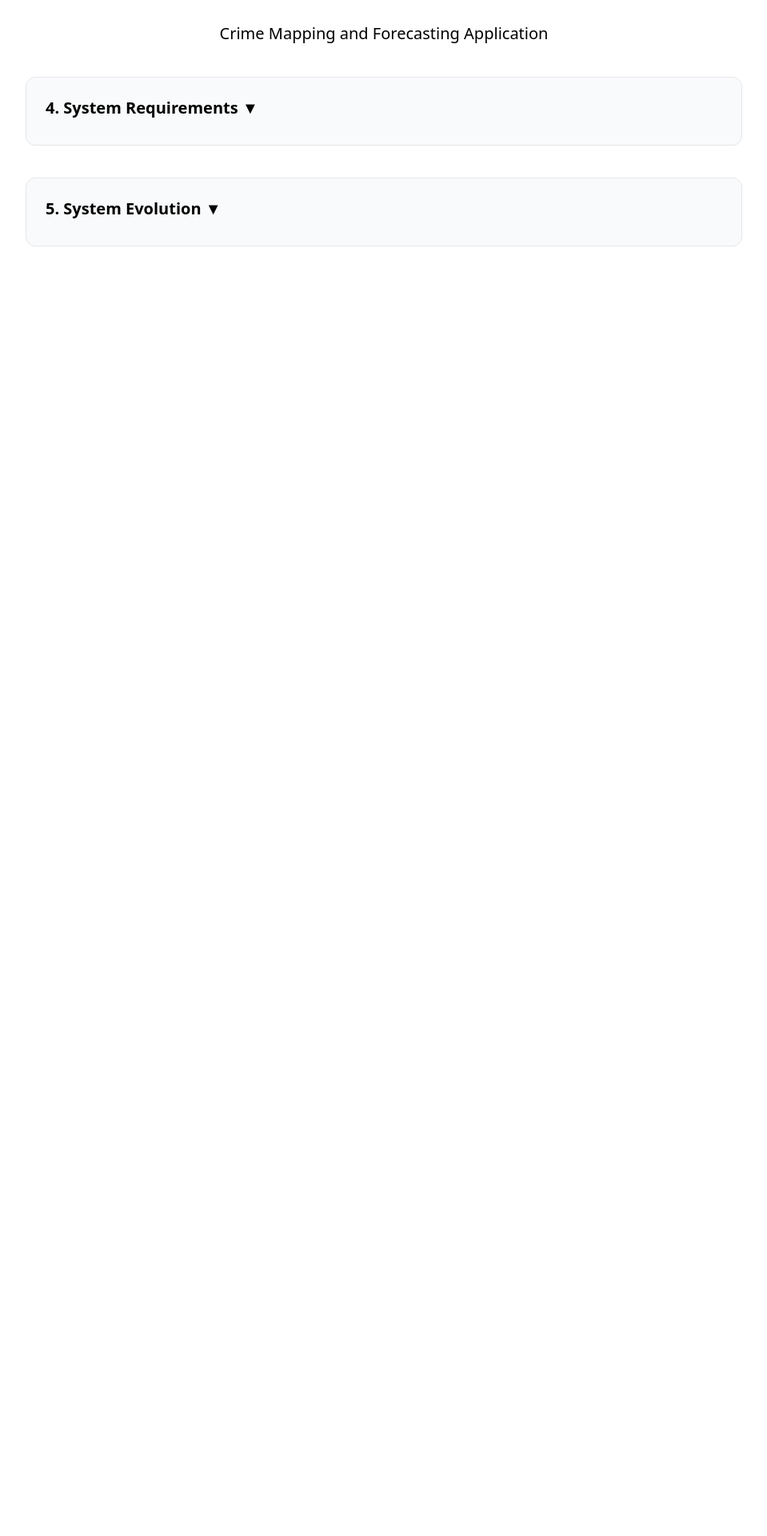
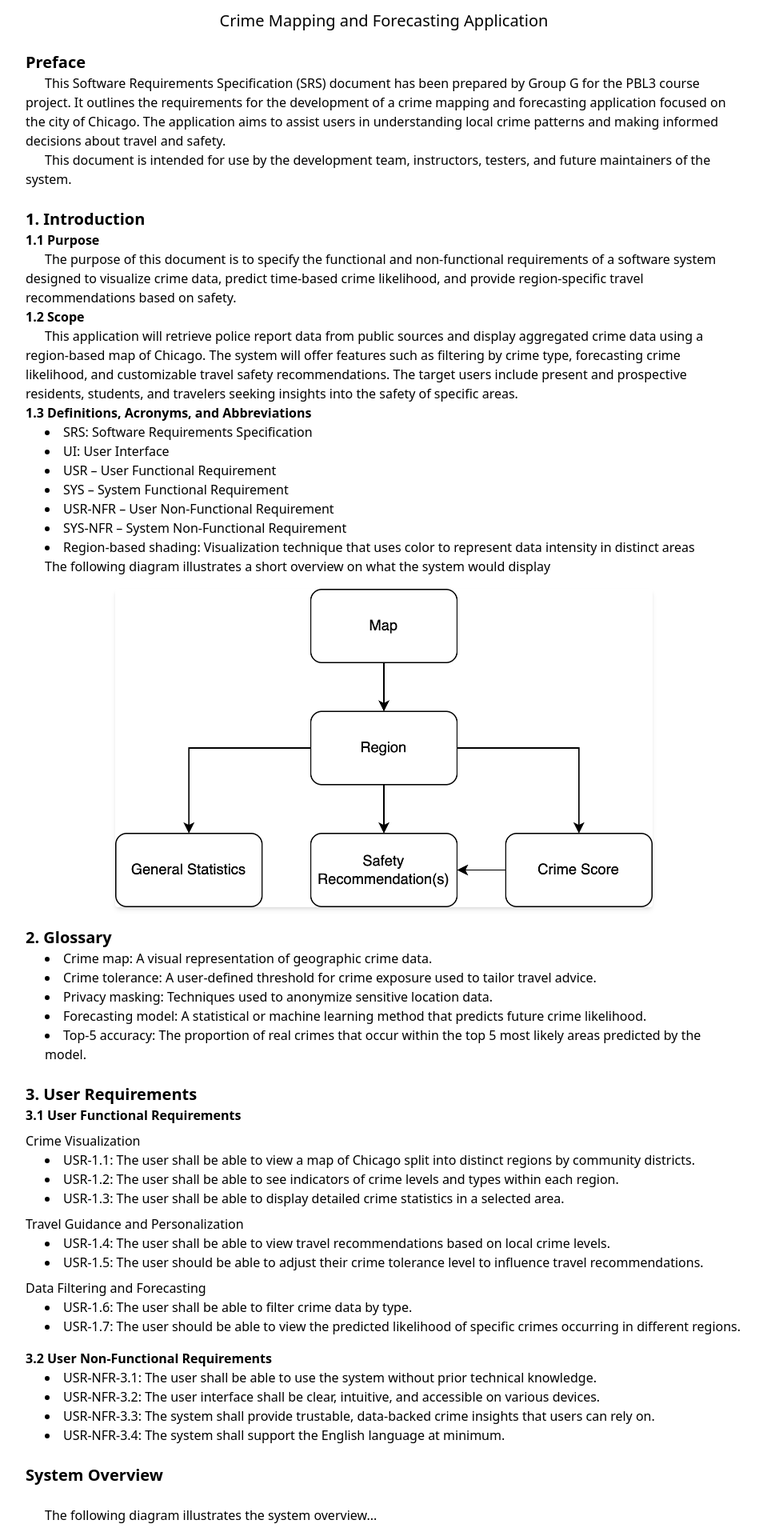
Before and after one commit to PBLGroupG/PBLGroupG.github.io, a Next.js app: page /document in a window 1280 px wide. Shown: the part 260-2180 px from the top of the page at 80% size, without its empty margins (160-1119 px from the left). Before the commit the page ends 996 px from the top, so only its background shows below. Built offline with nearby package versions, Linux system fonts and the light colour scheme.

Commit message:
Update page.tsx

```diff
--- a/app/document/page.tsx
+++ b/app/document/page.tsx
@@ -1,35 +1,95 @@
-import { useState } from "react";
-
-type CollapsibleSectionProps = {
-  title: string;
-  children: React.ReactNode;
-};
-
-function CollapsibleSection({ title, children }: CollapsibleSectionProps) {
-  const [open, setOpen] = useState(false);
-  return (
-    <div className="border rounded-xl p-6 bg-gray-50 space-y-4">
-      <button
-        className="w-full text-left text-xl font-bold mb-2 text-black hover:text-blue-600"
-        onClick={() => setOpen(!open)}
-      >
-        {title} {open ? "▲" : "▼"}
-      </button>
-      {open && <div className="space-y-4 border-t pt-4">{children}</div>}
-    </div>
-  );
-}
-
-
 export default function DocumentPage() {
   return (
     <section className="min-h-screen px-6 py-20 bg-white text-black transition-colors">
-      <div className="max-w-4xl mx-auto space-y-10 font-sans text-[16px]">
+      <div className="max-w-4xl mx-auto space-y-6 font-sans text-[16px]">
         <h1 className="text-center text-3xl font-bold mb-2">Software Requirements Specification (SRS)</h1>
-        <h2 className="text-center text-xl font-medium mb-12">Crime Mapping and Forecasting Application</h2>
+        <h2 className="text-center text-xl font-medium mb-8">Crime Mapping and Forecasting Application</h2>
 
-        <article className="space-y-10">
-          <CollapsibleSection title="4. System Requirements">
+        <article className="space-y-6">
+          <section>
+            <h3 className="text-xl font-bold">Preface</h3>
+            <p className="indent-6">This Software Requirements Specification (SRS) document has been prepared by Group G for the PBL3 course project. It outlines the requirements for the development of a crime mapping and forecasting application focused on the city of Chicago. The application aims to assist users in understanding local crime patterns and making informed decisions about travel and safety.</p>
+            <p className="indent-6">This document is intended for use by the development team, instructors, testers, and future maintainers of the system.</p>
+          </section>
+
+          <section id="section-1">
+            <h3 className="text-xl font-bold">1. Introduction</h3>
+            <p><strong>1.1 Purpose</strong></p>
+            <p className="indent-6">The purpose of this document is to specify the functional and non-functional requirements of a software system designed to visualize crime data, predict time-based crime likelihood, and provide region-specific travel recommendations based on safety.</p>
+            <p><strong>1.2 Scope</strong></p>
+            <p className="indent-6">This application will retrieve police report data from public sources and display aggregated crime data using a region-based map of Chicago. The system will offer features such as filtering by crime type, forecasting crime likelihood, and customizable travel safety recommendations. The target users include present and prospective residents, students, and travelers seeking insights into the safety of specific areas.</p>
+            <p><strong>1.3 Definitions, Acronyms, and Abbreviations</strong></p>
+            <ul className="list-disc list-inside ml-6">
+              <li>SRS: Software Requirements Specification</li>
+              <li>UI: User Interface</li>
+              <li>USR – User Functional Requirement</li>
+              <li>SYS – System Functional Requirement</li>
+              <li>USR-NFR – User Non-Functional Requirement</li>
+              <li>SYS-NFR – System Non-Functional Requirement</li>
+              <li>Region-based shading: Visualization technique that uses color to represent data intensity in distinct areas</li>
+            </ul>
+
+            <p className="indent-6 mb-4">The following diagram illustrates a short overview on what the system would display</p>
+            <div className="flex justify-center">
+              <img
+                src="/requirements2.png"
+                alt="Overview diagram showing how crime data is represented visually on the map"
+                className="w-full max-w-2xl rounded shadow-md"
+              />
+            </div>
+          </section>
+
+          <section id="section-2">
+            <h3 className="text-xl font-bold">2. Glossary</h3>
+            <ul className="list-disc list-inside ml-6">
+              <li>Crime map: A visual representation of geographic crime data.</li>
+              <li>Crime tolerance: A user-defined threshold for crime exposure used to tailor travel advice.</li>
+              <li>Privacy masking: Techniques used to anonymize sensitive location data.</li>
+              <li>Forecasting model: A statistical or machine learning method that predicts future crime likelihood.</li>
+              <li>Top-5 accuracy: The proportion of real crimes that occur within the top 5 most likely areas predicted by the model.</li>
+            </ul>
+          </section>
+
+          <section id="section-3">
+            <h3 className="text-xl font-bold">3. User Requirements</h3>
+            <h4 className="font-semibold">3.1 User Functional Requirements</h4>
+            <p className="mt-2 font-medium">Crime Visualization</p>
+            <ul className="list-disc list-inside ml-6">
+              <li>USR-1.1: The user shall be able to view a map of Chicago split into distinct regions by community districts.</li>
+              <li>USR-1.2: The user shall be able to see indicators of crime levels and types within each region.</li>
+              <li>USR-1.3: The user shall be able to display detailed crime statistics in a selected area.</li>
+            </ul>
+            <p className="mt-2 font-medium">Travel Guidance and Personalization</p>
+            <ul className="list-disc list-inside ml-6">
+              <li>USR-1.4: The user shall be able to view travel recommendations based on local crime levels.</li>
+              <li>USR-1.5: The user should be able to adjust their crime tolerance level to influence travel recommendations.</li>
+            </ul>
+            <p className="mt-2 font-medium">Data Filtering and Forecasting</p>
+            <ul className="list-disc list-inside ml-6">
+              <li>USR-1.6: The user shall be able to filter crime data by type.</li>
+              <li>USR-1.7: The user should be able to view the predicted likelihood of specific crimes occurring in different regions.</li>
+            </ul>
+            <h4 className="mt-4 font-semibold">3.2 User Non-Functional Requirements</h4>
+            <ul className="list-disc list-inside ml-6">
+              <li>USR-NFR-3.1: The user shall be able to use the system without prior technical knowledge.</li>
+              <li>USR-NFR-3.2: The user interface shall be clear, intuitive, and accessible on various devices.</li>
+              <li>USR-NFR-3.3: The system shall provide trustable, data-backed crime insights that users can rely on.</li>
+              <li>USR-NFR-3.4: The system shall support the English language at minimum.</li>
+            </ul>
+          </section>
+
+          <h3 className="text-xl font-bold mb-2">System Overview</h3>
+          <p className="indent-6 mb-4">The following diagram illustrates the system overview...</p>
+          <div className="flex justify-center">
+            <img
+              src="/Requirements.png"
+              alt="Diagram showing system input sources, data processing flow, and output visualization layers"
+              className="w-full max-w-2xl rounded shadow-md"
+            />
+          </div>
+
+          <section id="section-4">
+            <h3 className="text-xl font-bold">4. System Requirements</h3>
             <h4 className="font-semibold">4.1 System Functional Requirements</h4>
             <p className="mt-2 font-medium">Data Acquisition and Processing</p>
             <ul className="list-disc list-inside ml-6">
@@ -38,82 +98,86 @@ export default function DocumentPage() {
             </ul>
             <p className="mt-2 font-medium">Map Generation and Display</p>
             <ul className="list-disc list-inside ml-6">
-              <li>SYS-2.3: The system shall generate an interactive map of Chicago divided according to the city's 77 neighborhoods.</li>
+              <li>SYS-2.3: The system shall generate an interactive map of Chicago divided according to Chicago's 77 official neighborhoods.</li>
               <li>SYS-2.4: The system shall display crime intensity and type using region-based color shading.</li>
             </ul>
             <p className="mt-2 font-medium">User Interaction and Output</p>
             <ul className="list-disc list-inside ml-6">
               <li>SYS-2.5: The system shall allow filtering of data by crime type and/or time range.</li>
               <li>SYS-2.6: The system should generate region-based travel recommendations based on user-defined crime tolerance.</li>
-              <li>SYS-2.7: The system shall remember the user’s last viewed page upon re-entry to the application.</li>
+              <li>SYS-2.7: The system shall remember which page the user leaves off when the user exits the application.</li>
             </ul>
 
             <h4 className="mt-4 font-semibold">4.2 System Non-Functional Requirements</h4>
             <p className="mt-2 font-medium">Performance and Availability</p>
             <ul className="list-disc list-inside ml-6">
-              <li>SYS-NFR-4.1: 99% uptime over a 30-day period.</li>
-              <li>SYS-NFR-4.2: Map rendering within 2 seconds for 90% of users on standard 4G.</li>
-              <li>SYS-NFR-4.3: Top-5 prediction accuracy of 70% or higher.</li>
-              <li>SYS-NFR-4.4: Support for 500 concurrent users with less than 15% performance drop.</li>
-              <li>SYS-NFR-4.5: Crime predictions generated in under 3 seconds under normal conditions.</li>
+              <li>SYS-NFR-4.1: The system shall have 99% uptime over a rolling 30-day period.</li>
+              <li>SYS-NFR-4.2: The system should render the map within 2 seconds for 90% of users on standard 4G connections.</li>
+              <li>SYS-NFR-4.3: The system shall have a top-5 prediction accuracy of 70% or greater.</li>
+              <li>SYS-NFR-4.4: The system shall support concurrent access by at least 500 users without significant degradation in responsiveness (no more than 15% performance drop).</li>
+              <li>SYS-NFR-4.5: Crime prediction results shall be generated within 3 seconds under standard operating conditions.</li>
             </ul>
             <p className="mt-2 font-medium">Scalability and Maintainability</p>
             <ul className="list-disc list-inside ml-6">
-              <li>SYS-NFR-4.6: Modular code architecture for safe updates.</li>
-              <li>SYS-NFR-4.7: Supports horizontal scaling during peak hours.</li>
-              <li>SYS-NFR-4.8: Configuration updates without system downtime.</li>
+              <li>SYS-NFR-4.6: The system codebase shall follow modular architecture principles to allow updates without affecting unrelated modules.</li>
+              <li>SYS-NFR-4.7: The system shall support horizontal scaling to handle increased user demand during peak usage hours.</li>
+              <li>SYS-NFR-4.8: Configuration changes (e.g., threshold for "high crime" indicators) shall be updatable without requiring system downtime.</li>
             </ul>
             <p className="mt-2 font-medium">Compatibility</p>
             <ul className="list-disc list-inside ml-6">
-              <li>SYS-NFR-4.9: Fully functional on mobile devices (≥2GB RAM, Android 10/iOS 13+).</li>
-              <li>SYS-NFR-4.10: Compatible with Windows 11+, macOS 11+, Android 10+.</li>
+              <li>SYS-NFR-4.9: The system shall be fully functional on mobile devices with ≥2GB RAM and Android 10/iOS 13 or newer.</li>
+              <li>SYS-NFR-4.10: The system shall be compatible with Windows 11+, macOS 11+, and Android 10+.</li>
             </ul>
-            <p className="mt-2 font-medium">Usability and Accessibility</p>
+            <p className="mt-2 font-medium">Usability & Accessibility</p>
             <ul className="list-disc list-inside ml-6">
-              <li>SYS-NFR-4.11: Basic features usable in ≤3 clicks without training.</li>
-              <li>SYS-NFR-4.12: WCAG 2.1 Level AA compliance.</li>
-              <li>SYS-NFR-4.13: Guided onboarding or tooltip help for first-time users.</li>
+              <li>SYS-NFR-4.11: The system interface shall allow new users to perform basic operations (e.g., viewing crime data) with no training and ≤3 clicks.</li>
+              <li>SYS-NFR-4.12: The system shall comply with WCAG 2.1 Level AA to ensure accessibility for users with disabilities.</li>
+              <li>SYS-NFR-4.13: A guided onboarding or tooltip system shall be available for first-time users to assist with feature discovery.</li>
             </ul>
             <p className="mt-2 font-medium">Privacy and Ethics</p>
             <ul className="list-disc list-inside ml-6">
-              <li>SYS-NFR-4.14: No IP/location storage without explicit consent.</li>
-              <li>SYS-NFR-4.15: Use of privacy masking to anonymize data.</li>
-              <li>SYS-NFR-4.16: No third-party data sharing without legal or user agreement.</li>
-              <li>SYS-NFR-4.17: Anonymized logging of data access and changes.</li>
+              <li>SYS-NFR-4.14: The system shall not store any IP addresses or location data unless the user gives explicit consent.</li>
+              <li>SYS-NFR-4.15: The system shall implement privacy masking techniques to prevent the identification of individuals or addresses from crime data.</li>
+              <li>SYS-NFR-4.16: User data shall not be shared with third parties unless required by law or explicitly agreed to by the user.</li>
+              <li>SYS-NFR-4.17: The system shall log all data access and modification events for auditability, but only store logs that are anonymized.</li>
             </ul>
-          </CollapsibleSection>
+          </section>
 
-          <CollapsibleSection title="5. System Evolution">
-            <p className="indent-6">This section outlines potential future features based on user feedback and observed limitations of the current system.</p>
+          <section id="section-5">
+            <h3 className="text-xl font-bold">5. System Evolution</h3>
+            <p className="indent-6">The following features and improvements are future-oriented concepts that are not currently implemented, but represent directions for potential expansion and refinement of the crime mapping and forecasting system. These ideas are based on anticipated user needs, feedback from surveys and focus groups, and limitations observed in the initial prototype.</p>
+            <p className="mt-4 font-medium">Data Sources and Forecasting Accuracy</p>
+            <p className="indent-6">Current Version: Uses historical crime data from the Chicago Police Department Open Data Portal.</p>
+            <p className="indent-6">Evolved Version: Integrates real-time feeds (if available), adds social indicators (e.g., public events, holidays), and improves accuracy through advanced time series forecasting (e.g., LSTM or Prophet). Data granularity could be refined from zone-based to street-level prediction.</p>
+            <p className="mt-4 font-medium">User Personalization and Alert System</p>
+            <p className="indent-6">Current Version: Basic filter and visualization with manual map navigation.</p>
+            <p className="indent-6">Evolved Version: Personalized crime alerts based on user-defined zones and preferences, with optional push notifications or email summaries.</p>
+            <p className="mt-4 font-medium">Multilingual and Accessibility Support</p>
+            <p className="indent-6">Current Version: Interface supports English only.</p>
+            <p className="indent-6">Evolved Version: Adds multilingual UI and screen reader support, potentially offering a "tourist mode" for simplified use.</p>
+            <p className="mt-4 font-medium">Integration with Emergency Services</p>
+            <p className="indent-6">Current Version: Static map and user-only interaction.</p>
+            <p className="indent-6">Evolved Version: Syncs with local emergency platforms for alerts or anonymous reporting (where legally feasible).</p>
+            <p className="mt-4 font-medium">Data Ethics and Privacy Enhancements</p>
+            <p className="indent-6">Current Version: Uses aggregated crime data with basic masking.</p>
+            <p className="indent-6">Evolved Version: Employs differential privacy or location blurring to prevent targeting of specific locations.</p>
+            <p className="mt-4 font-medium">Scalability and Platform Expansion</p>
+            <p className="indent-6">Current Version: Browser-based for mobile and desktop.</p>
+            <p className="indent-6">Evolved Version: Modular backend, API deployment, and dedicated dashboards for partners.</p>
+            <p className="mt-4 font-medium">Offline and Low-Resource Usage</p>
+            <p className="indent-6">Current Version: Requires internet and browser.</p>
+            <p className="indent-6">Evolved Version: Offers static map caching and lightweight rendering support.</p>
+          </section>
 
-            <p className="mt-4 font-medium">Data and Forecasting</p>
-            <p className="indent-6">Current: Historical data from Chicago Police Department.</p>
-            <p className="indent-6">Future: Real-time data, social event indicators, and improved time-series models like LSTM or Prophet. Street-level granularity.</p>
-
-            <p className="mt-4 font-medium">Personalization and Alerts</p>
-            <p className="indent-6">Current: Manual map navigation.</p>
-            <p className="indent-6">Future: Custom alerts via email/push for user-defined zones.</p>
-
-            <p className="mt-4 font-medium">Accessibility and Language</p>
-            <p className="indent-6">Current: English-only UI.</p>
-            <p className="indent-6">Future: Multilingual interface (e.g., Japanese, Chinese, Spanish), screen reader compatibility, and tourist mode.</p>
-
-            <p className="mt-4 font-medium">Emergency Integration</p>
-            <p className="indent-6">Current: Static visual data.</p>
-            <p className="indent-6">Future: Sync with emergency services and allow anonymous incident reporting.</p>
-
-            <p className="mt-4 font-medium">Ethics and Privacy Enhancements</p>
-            <p className="indent-6">Current: Aggregated crime data with basic masking.</p>
-            <p className="indent-6">Future: Differential privacy, location blurring, and review boards for transparency.</p>
-
-            <p className="mt-4 font-medium">Platform Expansion</p>
-            <p className="indent-6">Current: Web-based application.</p>
-            <p className="indent-6">Future: Modular backend APIs, native apps, and government dashboards.</p>
-
-            <p className="mt-4 font-medium">Offline and Lightweight Access</p>
-            <p className="indent-6">Current: Requires stable internet connection.</p>
-            <p className="indent-6">Future: Offline caching and lightweight rendering for low-resource devices.</p>
-          </CollapsibleSection>
+          <section id="section-index">
+            <h3 className="text-xl font-bold">Index</h3>
+            <ul className="list-disc list-inside ml-6">
+              <li><a href="#section-3" className="text-blue-600 underline">Functional Requirements – Section 3</a></li>
+              <li><a href="#section-4" className="text-blue-600 underline">Non-Functional Requirements – Section 4</a></li>
+              <li><a href="#section-5" className="text-blue-600 underline">System Evolution – Section 5</a></li>
+              <li><a href="#section-2" className="text-blue-600 underline">Glossary – Section 2</a></li>
+            </ul>
+          </section>
         </article>
       </div>
     </section>
```
